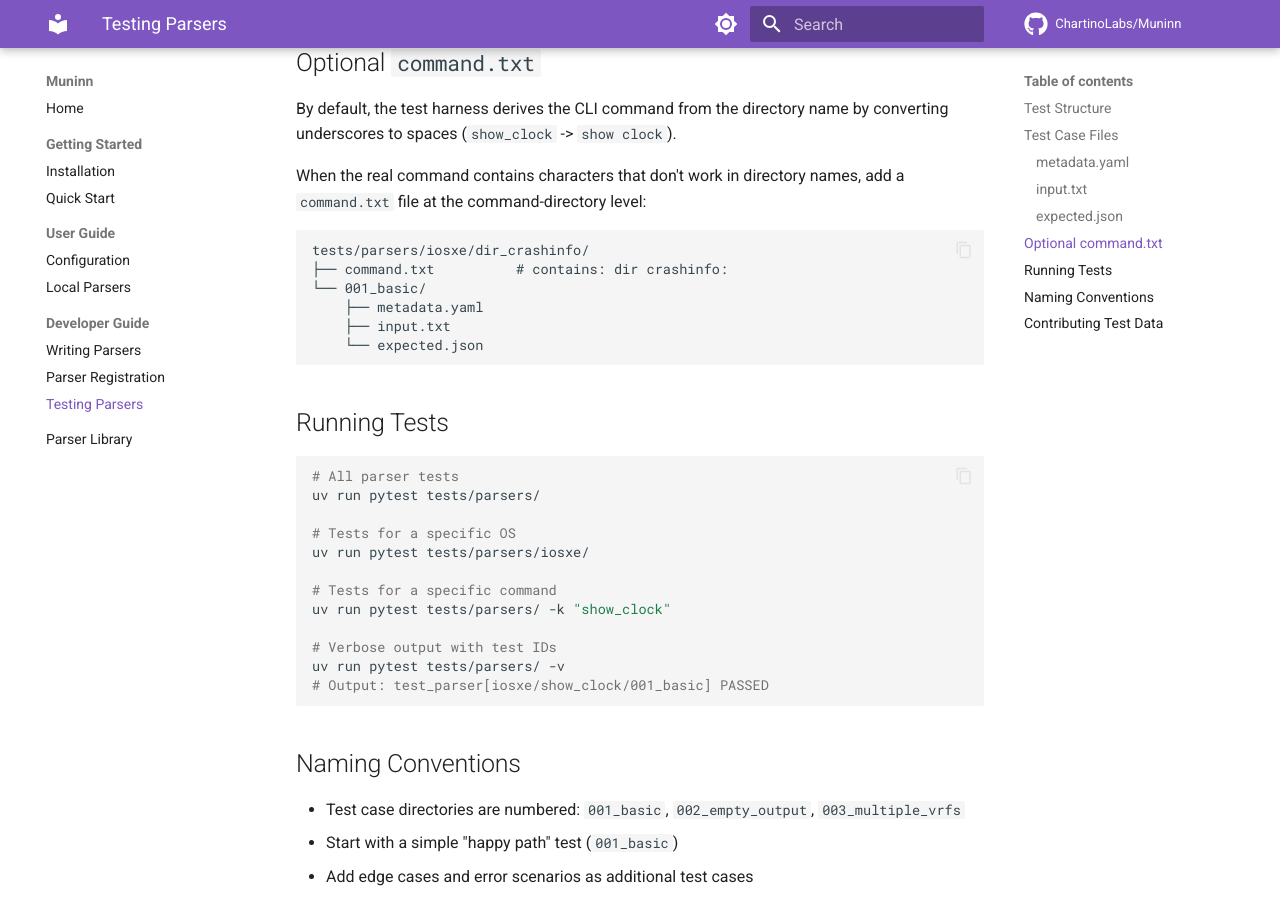
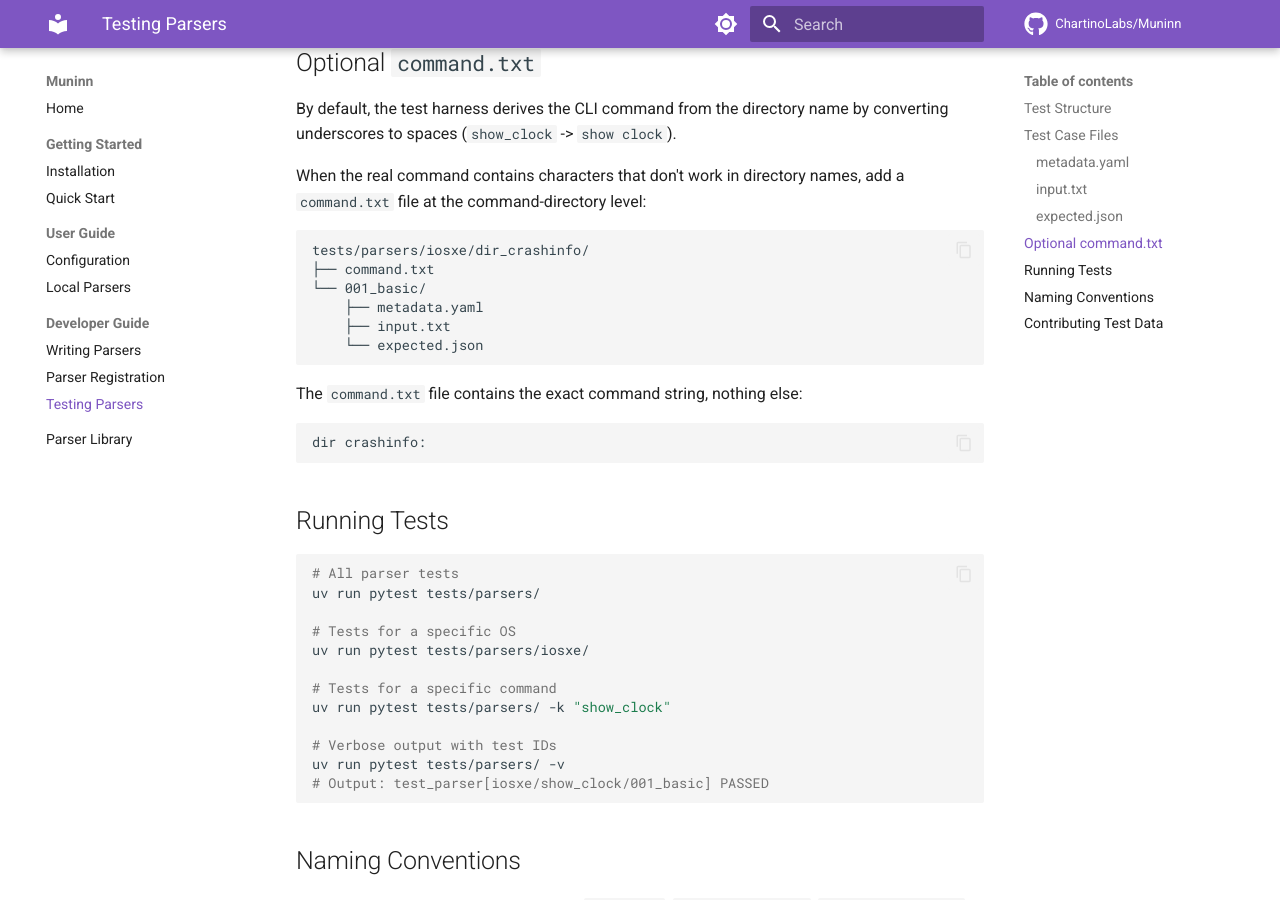
Before and after one commit to ChartinoLabs/Muninn, an MkDocs documentation site: the page built from docs/developer-guide/testing-parsers.md, in a window 1280 px wide and 900 px high, scrolled down 1801 px. Built offline with MkDocs 1.6.1 and Material for MkDocs 9.7.7, drawn with Linux system fonts in a browser that asks for light colours; comment, search, counter and statistics services are not loaded.

Commit message:
docs: add command.txt content example to testing guide
Co-Authored-By: Claude Opus 4.6 (1M context) <noreply@anthropic.com>

````diff
--- a/docs/developer-guide/testing-parsers.md
+++ b/docs/developer-guide/testing-parsers.md
@@ -77,11 +77,17 @@ When the real command contains characters that don't work in directory names, ad
 
 ```
 tests/parsers/iosxe/dir_crashinfo/
-├── command.txt          # contains: dir crashinfo:
+├── command.txt
 └── 001_basic/
     ├── metadata.yaml
     ├── input.txt
     └── expected.json
+```
+
+The `command.txt` file contains the exact command string, nothing else:
+
+```
+dir crashinfo:
 ```
 
 ## Running Tests
````
